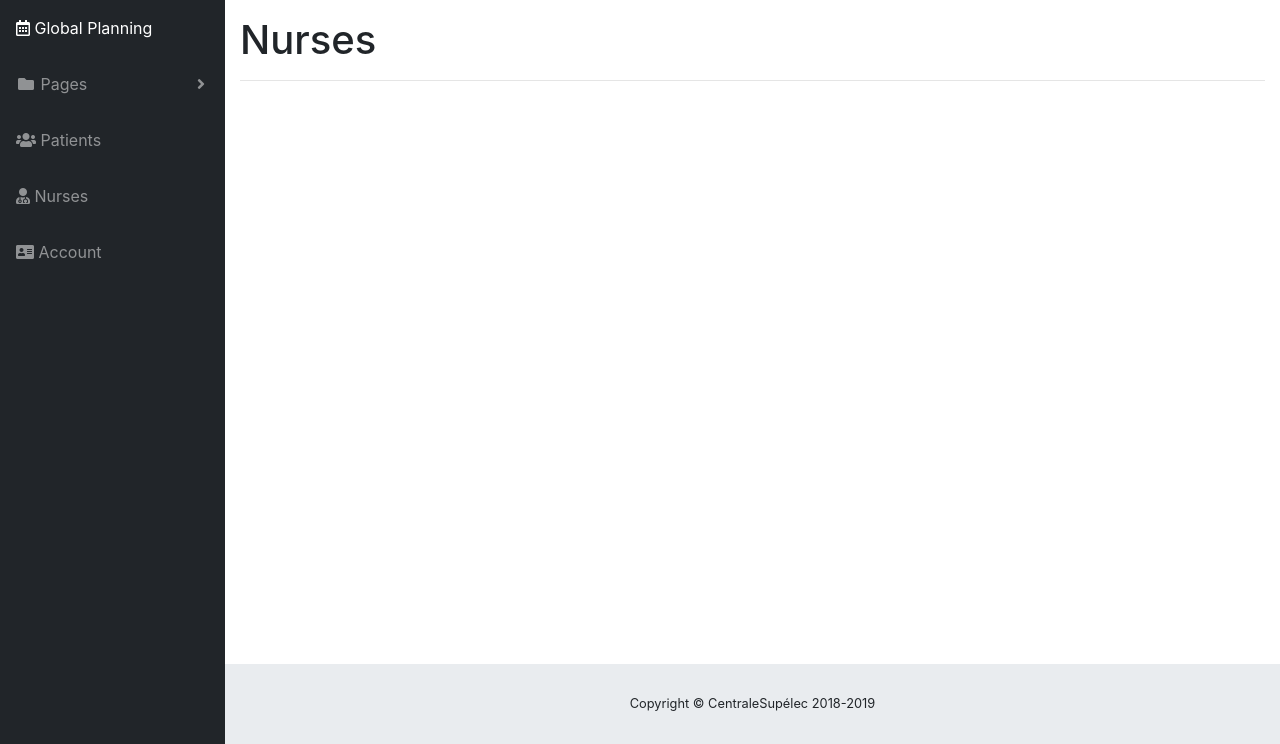
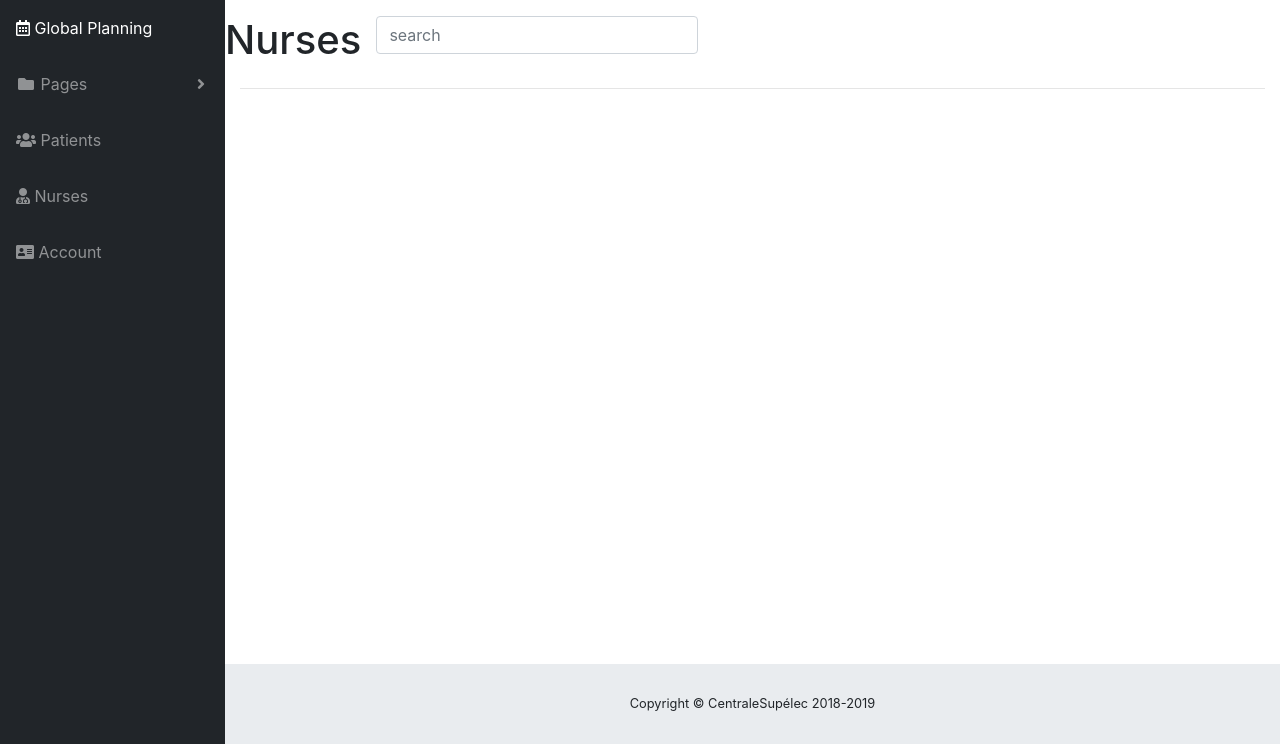
Before and after one commit to charlesdlrsa/dev_log_tournees_infirmiers, a Flask app: page /nurses/ in a window 1280 px wide. Shown: the part 56-800 px from the top of the page. Run offline with Flask 2, Linux system fonts and the light colour scheme; data that the repository does not hold is empty; some libraries are stand-ins or nearby versions.

Commit message:
First version of search bar working

```diff
--- a/dev_log/nurses/controllers.py
+++ b/dev_log/nurses/controllers.py
@@ -13,14 +13,14 @@ def home():
     if request.method == "POST":
         research = request.form['research']
         error = None
-
+        print(research)
         if not research:
             error = 'Please enter the name of our nurse.'
 
         if error is not None:
             flash(error)
         else:
-            return redirect(url_for('get_list_of_nurses', research=research))
+            return redirect(url_for('nurses.get_list_of_nurses', research=research))
 
     nurses = db.session.query(Nurse).order_by(Nurse.last_name).all()
     return render_template('nurses.html', nurses=nurses)
@@ -38,7 +38,7 @@ def get_list_of_nurses(research):
         if error is not None:
             flash(error)
         else:
-            return redirect(url_for('get_nurses', research=research))
+            return redirect(url_for('nurses.get_list_of_nurses', research=research))
 
     nurses = Nurse.query.filter(or_(Nurse.last_name.like(research+'%'),
                                     Nurse.first_name.like(research+'%'))).all()
--- a/dev_log/templates/nurses.html
+++ b/dev_log/templates/nurses.html
@@ -96,7 +96,19 @@
         <div class="container-fluid">
 
             <!-- Page Content -->
+
+          <div class="row">
             <h1>Nurses</h1>
+              <div class="col-md-4 col-md-offset-3">
+                  <form method='post' class="search-form">
+                      <div class="form-group has-feedback">
+                  		<label for="search" class="sr-only">Search Nurse Name</label>
+                  		<input type="text" class="form-control" name="research" id="search" placeholder="search">
+                    		<span class="glyphicon glyphicon-search form-control-feedback"></span>
+                  	</div>
+                  </form>
+              </div>
+            </div>
             <hr>
             {% for nurse in nurses %}
               <p>Last Name: {{ nurse.last_name }}</p>
```
